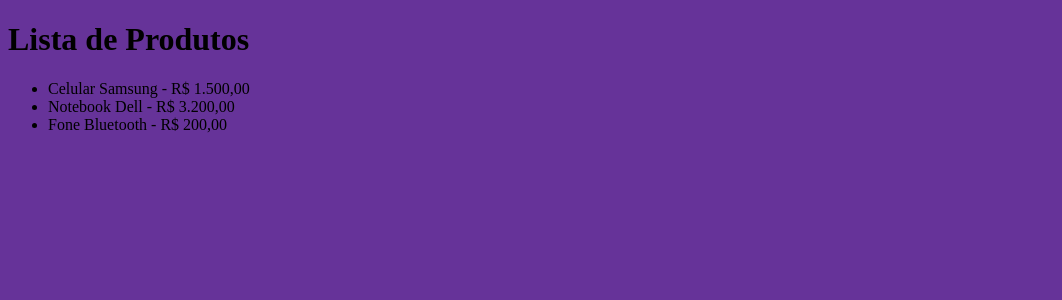
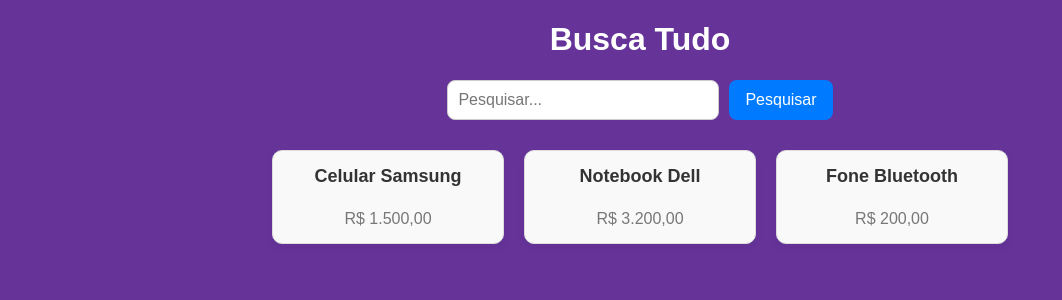
Before and after one commit to jonatasalex/Busca-Tudo, a Flask app: page / in a window 1280 px wide. Shown: the top 300 px of the page, without its empty margins (0-1062 px from the left). Run offline with Flask 3, Linux system fonts and the light colour scheme.

Commit message:
Adicionando detalhes ao FrontEnd

```diff
--- a/API/static/estilo.css
+++ b/API/static/estilo.css
@@ -1,3 +1,76 @@
-body{
+body {
     background-color: rebeccapurple;
+    text-align: center;
+    margin: 0;
+    font-family: Arial, sans-serif;
+    color: white;
 }
+
+
+#abaPesquisa {
+    display: flex;
+    justify-content: center;
+    margin-top: 20px;
+    gap: 10px;
+}
+
+#campo-pesquisa {
+    padding: 10px;
+    font-size: 16px;
+    border-radius: 8px;
+    border: 1px solid #ccc;
+    width: 250px;
+}
+
+#abaPesquisa button {
+    padding: 10px 16px;
+    font-size: 16px;
+    background-color: #007BFF;
+    color: white;
+    border: none;
+    border-radius: 8px;
+    cursor: pointer;
+}
+
+#abaPesquisa button:hover {
+    background-color: #0056b3;
+}
+
+
+#caixaProduto {
+    display: flex;
+    flex-wrap: wrap;
+    justify-content: center;
+    gap: 20px;
+    padding: 30px;
+}
+
+
+.produto {
+    background-color: #f9f9f9;
+    border: 1px solid #ddd;
+    border-radius: 10px;
+    padding: 15px;
+    width: 200px;
+    box-shadow: 0 4px 8px rgba(0, 0, 0, 0.05);
+    text-align: center;
+    transition: transform 0.2s ease;
+    color: #333;
+}
+
+.produto:hover {
+    transform: translateY(-5px);
+    background-color: #eef6ff;
+    cursor: pointer;
+}
+
+.produto strong {
+    font-size: 18px;
+    display: block;
+    margin-bottom: 5px;
+}
+
+.produto span {
+    font-size: 16px;
+    color: #777;
+}
--- a/API/templates/index.html
+++ b/API/templates/index.html
@@ -1,19 +1,29 @@
 <!DOCTYPE html>
 <html lang="en">
+
 <head>
     <meta charset="UTF-8">
     <meta name="viewport" content="width=device-width, initial-scale=1.0">
     <title>Busca Tudo</title>
-    <link rel="stylesheet" href="{{ url_for('static', filename='static/estilo.css') }}">
+    <link rel="stylesheet" href="{{ url_for('static', filename='estilo.css') }}">
 </head>
+
 <body>
-    <body>
-    <h1>Lista de Produtos</h1>
-    <ul>
+    <h1 id="titulo1">Busca Tudo</h1>
+    <div id="abaPesquisa">
+        <input type="text" id="campo-pesquisa" placeholder="Pesquisar...">
+        <button onclick="pesquisar()">Pesquisar</button>
+    </div>
+
+    <div id="caixaProduto">
         {% for produto in produtos %}
-            <li>{{ produto.nome }} - {{ produto.preco }}</li>
+            <div class="produto">
+                <strong>{{ produto.nome }}</strong><br>
+                <span>{{ produto.preco }}</span>
+            </div>
         {% endfor %}
-    </ul>
+    </div>
 </body>
 </body>
+
 </html>
```
